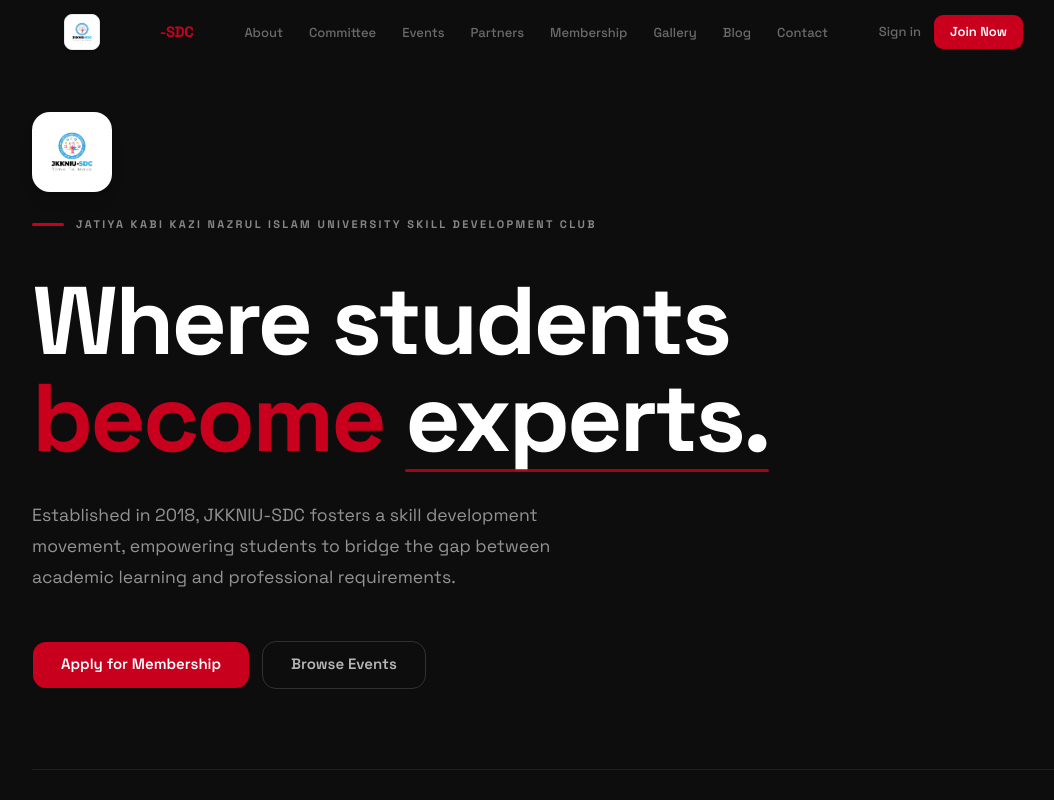
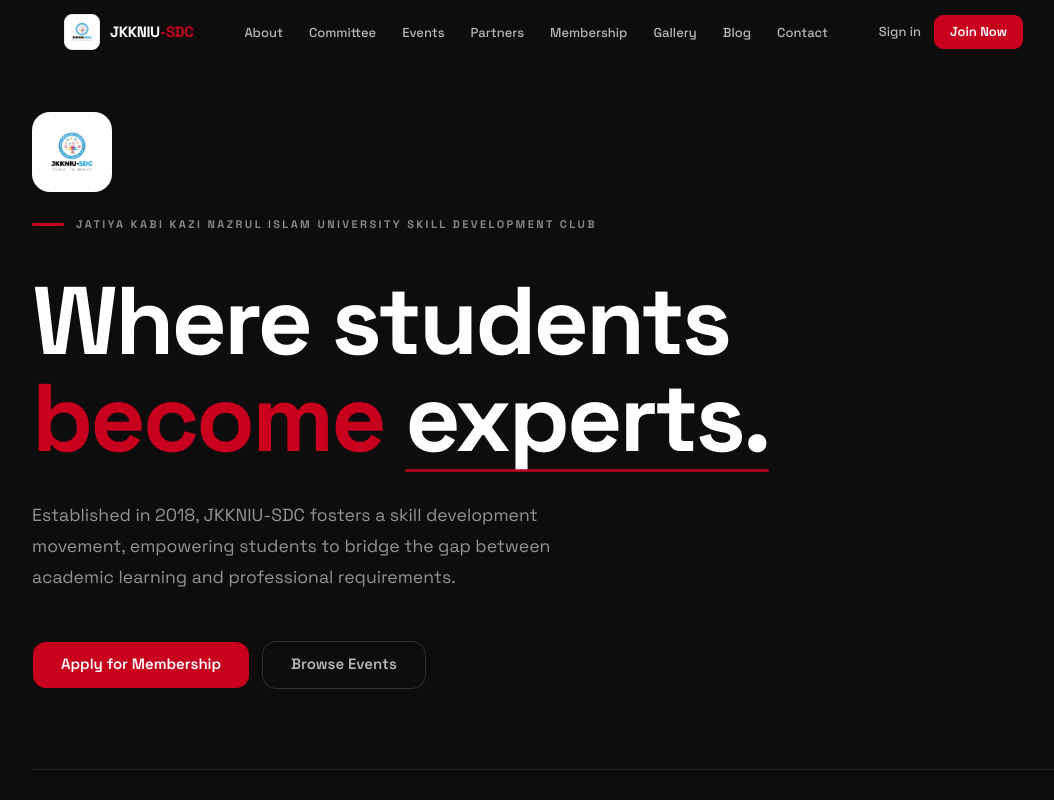
Before and after one commit to tahxin/jkkniu-sdc, a Next.js app: page / in a window 1280 px wide. Shown: the top 800 px of the page, without its empty margins (96-1150 px from the left). Built offline with nearby package versions, Linux system fonts and the light colour scheme.

Commit message:
up to github

```diff
--- a/src/components/layout/Navbar.tsx
+++ b/src/components/layout/Navbar.tsx
@@ -43,7 +43,7 @@
           <div className="flex items-center justify-center h-9 w-9 bg-white p-1 rounded-md shadow-sm border border-[#E8E8E8]">
             <img src="/jkkniu-sdc transparent logo.png" alt="JKKNIU-SDC Logo" className="w-full h-full object-contain" />
           </div>
-          <span className="font-bold text-[15px] tracking-tight" style={{ color: BK }}>
+          <span className="font-bold text-[15px] tracking-tight transition-colors" style={{ color: scrolled ? BK : "white" }}>
             JKKNIU<span style={{ color: R }}>-SDC</span>
           </span>
         </Link>
@@ -54,7 +54,12 @@
             <li key={l.name}>
               <Link
                 href={l.href}
-                className="px-3 py-2 text-[13px] font-medium text-[#6B6B6B] hover:text-[#0D0D0D] rounded-md hover:bg-[#F7F7F5] transition-colors"
+                className={cn(
+                  "px-3 py-2 text-[13px] font-medium rounded-md transition-colors",
+                  scrolled
+                    ? "text-[#6B6B6B] hover:text-[#0D0D0D] hover:bg-[#F7F7F5]"
+                    : "text-white/70 hover:text-white hover:bg-white/10"
+                )}
               >
                 {l.name}
               </Link>
@@ -64,7 +69,10 @@
 
         {/* Desktop CTA */}
         <div className="hidden lg:flex items-center gap-3 shrink-0">
-          <Link href="/login" className="text-[13px] font-medium text-[#6B6B6B] hover:text-[#0D0D0D] transition-colors">
+          <Link href="/login" className={cn(
+            "text-[13px] font-medium transition-colors",
+            scrolled ? "text-[#6B6B6B] hover:text-[#0D0D0D]" : "text-white/70 hover:text-white"
+          )}>
             Sign in
           </Link>
           <Button
@@ -83,7 +91,12 @@
               <Button
                 variant="ghost"
                 size="icon"
-                className="flex lg:hidden h-9 w-9 rounded-lg hover:bg-[#F7F7F5]"
+                className={cn(
+                  "flex lg:hidden h-9 w-9 rounded-lg transition-colors",
+                  scrolled
+                    ? "hover:bg-[#F7F7F5] text-[#0D0D0D]"
+                    : "hover:bg-white/10 text-white"
+                )}
               />
             }
           >
```
